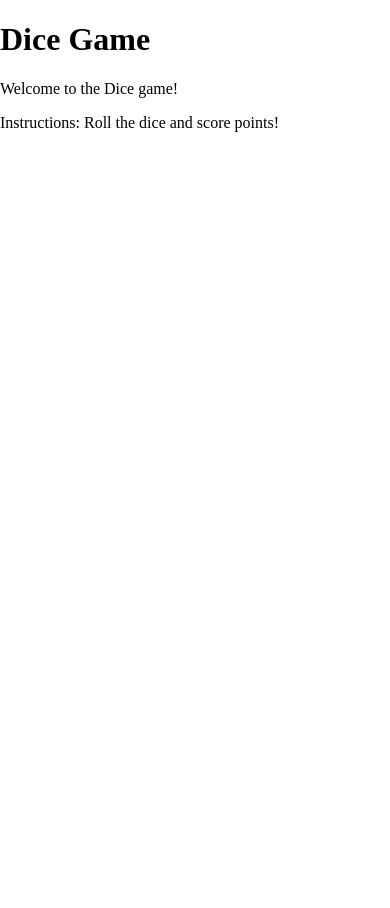
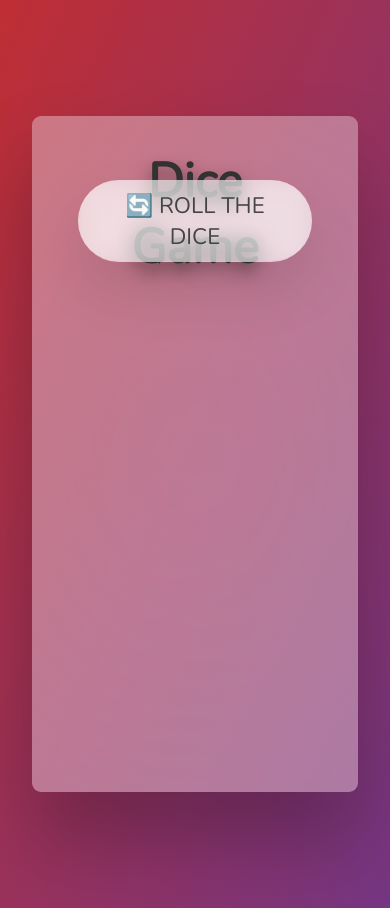
Before and after one commit to GabbenPapa/react-game_launcher, a React (Vite) app: page /game_dice in a window 390 px wide. Before the commit the page ends 865 px from the top, so only its background shows below. Built offline with nearby package versions, Linux system fonts and the light colour scheme.

Commit message:
Add Dice game

```diff
--- a/src/App.jsx
+++ b/src/App.jsx
@@ -106,7 +106,7 @@ function Home() {
                   {game.title}
                 </Title>
                 <Paragraph style={{ color: "white" }}>
-                  <strong>Description:</strong> {game.description}
+                  <strong></strong> {game.description}
                 </Paragraph>
               </Card>
             </Col>
@@ -145,7 +145,12 @@ function Home() {
             <Paragraph>
               <strong>Long Description:</strong> {selectedGame.longDescription}
             </Paragraph>
-            <button className="drawer-button">Start</button>
+            <button
+              className="drawer-button"
+              onClick={() => navigate(`/${selectedGame.gameType}`)}
+            >
+              Start
+            </button>
           </>
         )}
       </Drawer>
--- /dev/null
+++ b/src/games/Dice/Dice.css
@@ -0,0 +1,126 @@
+@import url("https://fonts.googleapis.com/css2?family=Nunito&display=swap");
+
+.dice * {
+  margin: 0;
+  padding: 0;
+  box-sizing: border-box;
+}
+
+body {
+  margin: 0;
+  padding: 0;
+  min-height: 100vh;
+  overflow-x: hidden;
+}
+
+.dice {
+  font-family: "Nunito", sans-serif;
+  font-weight: 400;
+  min-height: 100vh;
+  color: #333;
+  background-image: linear-gradient(to top left, #753682 0%, #bf2e34 100%);
+  display: flex;
+  justify-content: center;
+  align-items: center;
+  padding: 2rem;
+}
+
+.dice main {
+  position: relative;
+  width: 100%;
+  max-width: 1100px;
+  min-height: 80vh;
+  background-color: rgba(255, 255, 255, 0.35);
+  backdrop-filter: blur(200px);
+  box-shadow: 0 3rem 5rem rgba(0, 0, 0, 0.25);
+  border-radius: 9px;
+  overflow: hidden;
+  display: flex;
+  flex-direction: row;
+  flex-wrap: wrap;
+  justify-content: space-between;
+}
+
+.dice-title {
+  position: absolute;
+  top: 2rem;
+  left: 50%;
+  transform: translateX(-50%);
+  font-size: 3rem;
+  font-weight: 700;
+  text-align: center;
+  text-shadow: 0 0.5rem 1rem rgba(0, 0, 0, 0.5);
+}
+
+/* DICE Image */
+.dice-img {
+  position: absolute;
+  top: 50%;
+  left: 50%;
+  transform: translate(-50%, -50%);
+  height: 8rem;
+  max-width: 90%;
+  border-radius: 10px;
+  box-shadow: 0 2rem 5rem rgba(0, 0, 0, 0.2);
+}
+
+/* BUTTONS */
+.dice .controls {
+  position: absolute;
+  left: 50%;
+  bottom: 2rem;
+  transform: translateX(-50%);
+  display: flex;
+  flex-direction: column;
+  align-items: center;
+  gap: 1rem;
+}
+
+.dice .btn {
+  color: #444;
+  background: none;
+  border: none;
+  font-family: inherit;
+  font-size: 1.4rem;
+  text-transform: uppercase;
+  cursor: pointer;
+  font-weight: 400;
+  background-color: rgba(255, 255, 255, 0.6);
+  backdrop-filter: blur(10px);
+  padding: 0.6rem 2rem;
+  border-radius: 50rem;
+  box-shadow: 0 1.75rem 3.5rem rgba(0, 0, 0, 0.1);
+  transition: all 0.2s;
+}
+
+.dice .btn:active {
+  transform: translateY(3px);
+  box-shadow: 0 1rem 2rem rgba(0, 0, 0, 0.15);
+}
+
+@media (max-width: 768px) {
+  .dice main {
+    flex-direction: column;
+    align-items: center;
+    padding: 2rem 1rem;
+    gap: 2rem;
+  }
+
+  .dice-img {
+    position: static;
+    transform: none;
+    margin: 1rem auto;
+    height: 6rem;
+  }
+
+  .dice .controls {
+    position: static;
+    transform: none;
+    margin: 2rem auto 0;
+  }
+
+  .dice .btn {
+    width: 90%;
+    text-align: center;
+  }
+}
--- a/src/games/Dice/Dice.jsx
+++ b/src/games/Dice/Dice.jsx
@@ -1,9 +1,49 @@
-export default function Dice() {
+import React, { useState } from "react";
+import "./Dice.css";
+// import "./../PigGame/PigGame.css";
+
+import dice1 from "./../../assets/dice-1.png";
+import dice2 from "./../../assets/dice-2.png";
+import dice3 from "./../../assets/dice-3.png";
+import dice4 from "./../../assets/dice-4.png";
+import dice5 from "./../../assets/dice-5.png";
+import dice6 from "./../../assets/dice-6.png";
+
+const diceImages = {
+  1: dice1,
+  2: dice2,
+  3: dice3,
+  4: dice4,
+  5: dice5,
+  6: dice6,
+};
+
+const Dice = () => {
+  const [dice, setDice] = useState(null);
+
+  const handleRoll = () => {
+    const rolled = Math.trunc(Math.random() * 6) + 1;
+    setDice(rolled);
+
+    if (rolled !== 1) {
+      console.log(rolled);
+    }
+  };
+
   return (
-    <div>
-      <h1>Dice Game</h1>
-      <p>Welcome to the Dice game!</p>
-      <p>Instructions: Roll the dice and score points!</p>
+    <div className="dice">
+      <main>
+        <h1 className="dice-title"> Dice Game</h1>
+        <div className="controls controls-top">
+          <button onClick={handleRoll} className="btn btn-roll">
+            🔄 Roll the dice
+          </button>
+        </div>
+
+        {dice && <img src={diceImages[dice]} alt="Dice" className="dice-img" />}
+      </main>
     </div>
   );
-}
+};
+
+export default Dice;
```
